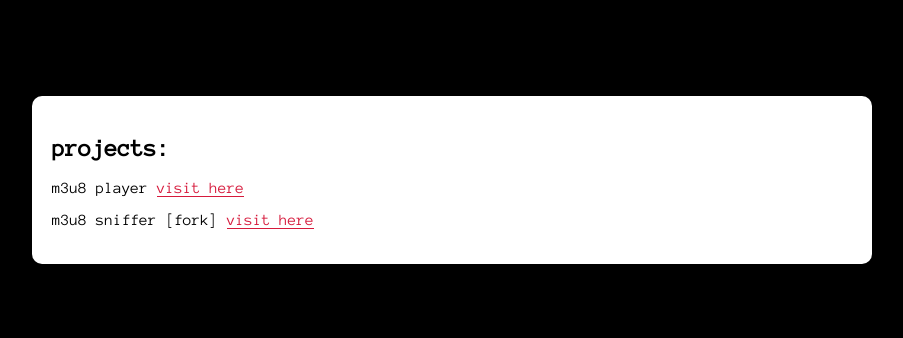
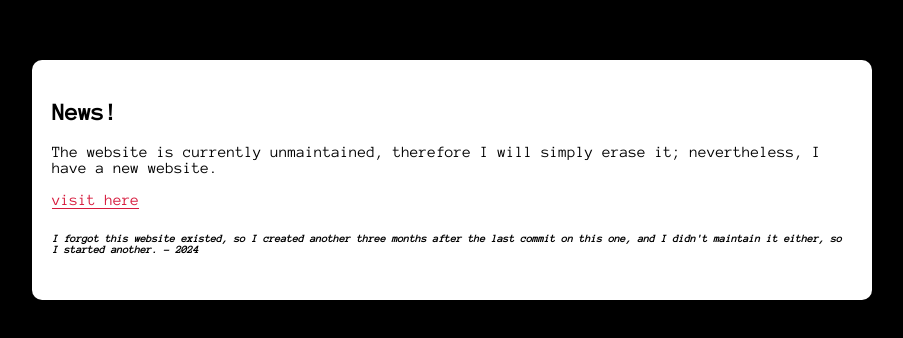
Before and after one commit to v1p3r-code/v1p3r-code.github.io, a plain HTML site: page index.html in a window 1280 px wide. Shown: the part 220-558 px from the top of the page, without its empty margins (188-1091 px from the left). Drawn offline with Linux system fonts and the light colour scheme.

Commit message:
Update index.html
bye

```diff
--- a/index.html
+++ b/index.html
@@ -3,12 +3,10 @@
     <head>
         <meta charset="UTF-8">
         <meta name="viewport" content="width=device-width, initial-scale=1.0">
-        <link rel="shortcut icon" href="https://i.imgur.com/1Xy3DRV.png" type="image/x-icon">
         <meta name="description" content="v1p3r-code projects">
         <meta property="og:description" content="v1p3r-code projects">
         <meta property="og:title" content="V1P3R Projects">
-        <meta property="og:image" content="https://i.imgur.com/HAZSPXS.png">
-        <title>v1p3r-code</title>
+        <title>UNAVAILABLE</title>
         <link href="https://fonts.googleapis.com/css2?family=Anonymous+Pro&display=swap" rel="stylesheet">
         <style>
             body {
@@ -46,9 +44,10 @@
     </head>
     <body>
         <div id="descriptionContainer">
-            <h2>projects:</h2>
-            <p>m3u8 player <a href="https://v1p3r-code.github.io/m3u8player" target="_blank">visit here</a></p>
-            <p>m3u8 sniffer [fork] <a href="https://v1p3r-code.github.io/m3u8sniffer" target="_blank">visit here</a></p>
+            <h2>News!</h2>
+            <p>The website is currently unmaintained, therefore I will simply erase it; nevertheless, I have a new website.</p>
+            <p><a href="//znqkl.pages.dev/r/" target="_blank">visit here</a></p>
+            <h6 style="font-style: italic;">I forgot this website existed, so I created another three months after the last commit on this one, and I didn't maintain it either, so I started another. - 2024</h6>
         </div>
     </body>
 </html>
```
